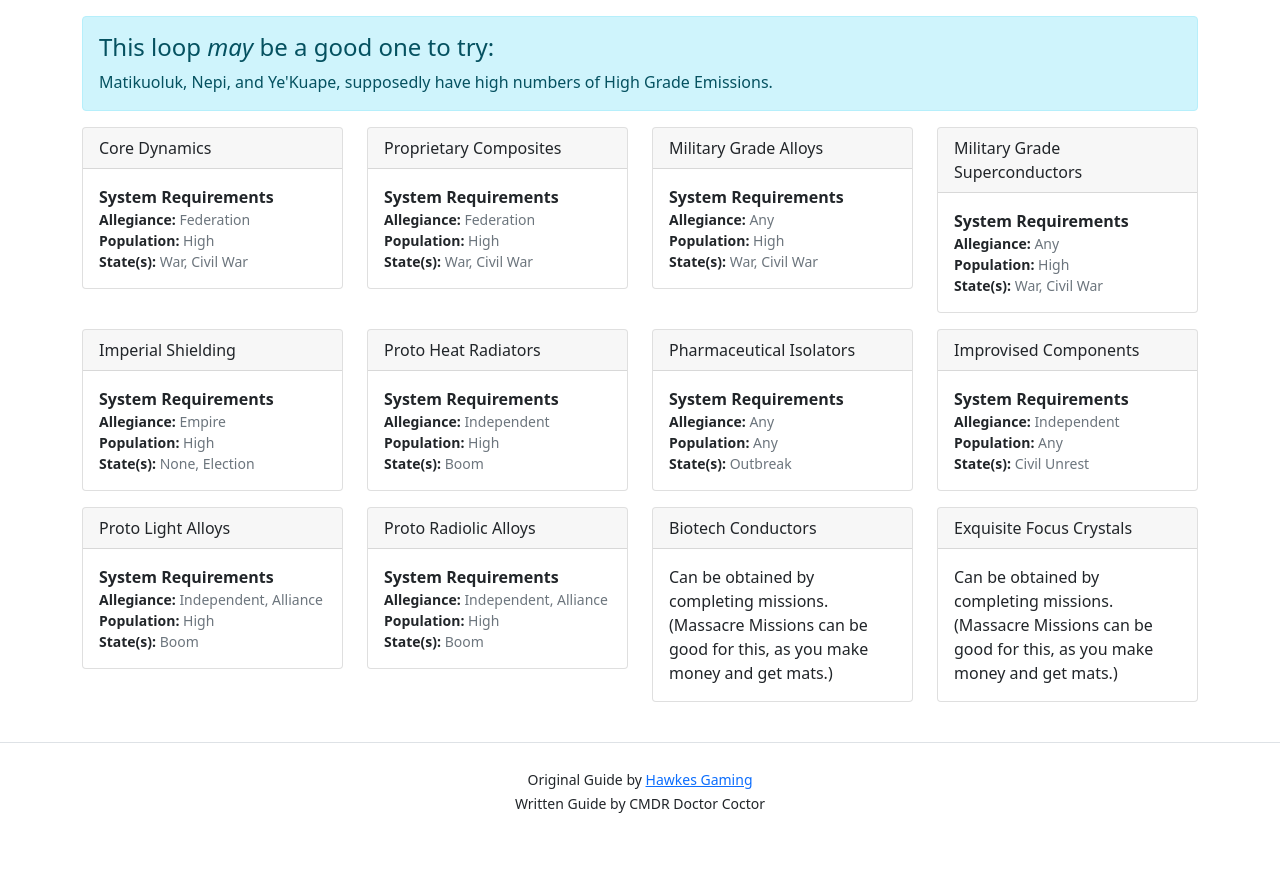
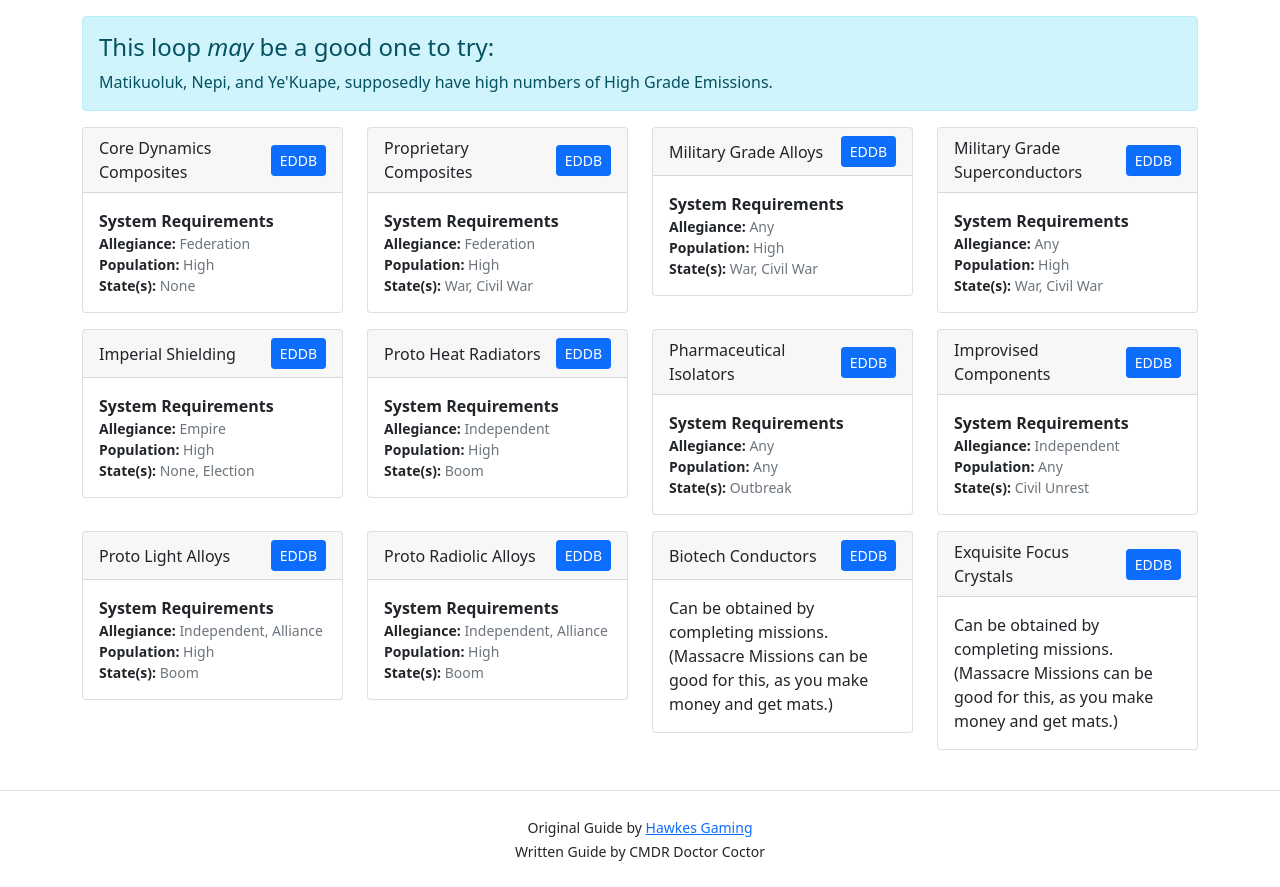
Before and after one commit to jtrenaud1s/EDMats, a React (Create React App) app: page /EDMats/manufactured in a window 1280 px wide. Shown: the part 582-1469 px from the top of the page. Before the commit the page ends 1421 px from the top, so only its background shows below. Built offline with nearby package versions, Linux system fonts and the light colour scheme.

Commit message:
add eddb link and fix core dynamics composites

```diff
--- /dev/null
+++ b/src/components/ManufacturedComponentLocation.tsx
@@ -0,0 +1,61 @@
+import React from 'react'
+import { Card, Col } from 'react-bootstrap';
+import { Allegiance, ManufacturedMaterial, SystemState } from '../interfaces';
+import { allegiances, states } from '../data';
+
+interface IManufacturedComponentLocationProps {
+    material: ManufacturedMaterial
+}
+
+
+const generateEDDBLink = (allegiance: Allegiance, state: SystemState) => {
+  const a = allegiances[allegiance as Allegiance]
+  const t = states[state as SystemState]
+  return `https://eddb.io/system?a=${a}&t=${t}&sort=-population`;
+};
+
+const ManufacturedComponentLocation = ({material}: IManufacturedComponentLocationProps) => {
+  return (
+    <Col sm={12} md={4} lg={3} className="mb-3">
+      <Card>
+        <Card.Header className="d-flex align-items-center justify-content-between">
+          <span>{material.name}</span>
+          <a
+            className="btn btn-sm btn-primary ms-2"
+            href={generateEDDBLink(material.requirements?.allegiance[0] || "Any", material.requirements?.states[0] || "Any")}
+            target="_blank"
+            rel="noreferrer">
+            EDDB
+          </a>
+        </Card.Header>
+        {material.requirements ? (
+          <Card.Body className="d-flex flex-column">
+            <strong>System Requirements</strong>
+            <small>
+              <strong>Allegiance: </strong>
+              <span className="text-muted">
+                {material.requirements.allegiance.join(", ")}
+              </span>
+            </small>
+            <small>
+              <strong>Population: </strong>
+              <span className="text-muted">
+                {material.requirements.population}
+              </span>
+            </small>
+            <small>
+              <strong>State(s): </strong>
+              <span className="text-muted">
+                {material.requirements.states.join(", ")}
+              </span>
+            </small>
+          </Card.Body>
+        ) : (
+          <Card.Body>{material.notes}</Card.Body>
+        )}
+      </Card>
+    </Col>
+  );
+}
+
+export default ManufacturedComponentLocation
--- a/src/data/index.ts
+++ b/src/data/index.ts
@@ -2,11 +2,11 @@ import { ManufacturedMaterial, RawMaterialSystem } from "../interfaces";
 
 export const manufacturedMaterials: ManufacturedMaterial[] = [
   {
-    name: "Core Dynamics",
+    name: "Core Dynamics Composites",
     requirements: {
       allegiance: ["Federation"],
       population: "High",
-      states: ["War", "Civil War"],
+      states: ["None"],
     },
   },
   {
@@ -122,3 +122,49 @@ export const rawMaterialSystems: RawMaterialSystem[] = [
     ],
   },
 ];
+
+export const allegiances = {
+  "Any": "",
+  "Alliance": 1,
+  "Empire": 2,
+  "Federation": 3,
+  "Guardian": 4,
+  "Independent": 5,
+  "None": 6,
+  "Pilots Federation": 7,
+  "Pirate": 8,
+  "Thargoid": 9,
+}
+
+export const states = {
+  "Any": "",
+  "Blight": 102,
+  "Bust": 32,
+  "Boom": 16,
+  "Civil Liberty": 66,
+  "Civil Unrest": 48,
+  "Civil War": 64,
+  "Cold War": 108,
+  "Colonisation": 109,
+  "Damaged": 15,
+  "Drought": 103,
+  "Election": 65,
+  "Expansion": 67,
+  "Famine": 37,
+  "Historic Event": 110,
+  "Infrastructure Failure": 104,
+  "Investment": 101,
+  "Lockdown": 69,
+  "Natural Disaster": 105,
+  "None": 80,
+  "Outbreak": 72,
+  "Pirate Attack": 81,
+  "Public Holiday": 106,
+  "Retreat": 96,
+  "Revolution": 111,
+  "Technological Leap": 112,
+  "Terrorist Attack": 107,
+  "Trade War": 113,
+  "Under Repairs": 14,
+  "War": 73
+}
--- a/src/interfaces/index.ts
+++ b/src/interfaces/index.ts
@@ -1,4 +1,4 @@
-export type SystemState = "None" | "Boom" | "Outbreak" | "Election" | "War" | "Civil War" | "Civil Unrest";
+export type SystemState = "Any" | "None" | "Boom" | "Outbreak" | "Election" | "War" | "Civil War" | "Civil Unrest";
 export type Allegiance = "Federation" | "Alliance" | "Empire" | "Independent" | "Any";
 export type Population = "High" | "Low" | "Any";
 
--- a/src/views/ManufacturedMaterialView.tsx
+++ b/src/views/ManufacturedMaterialView.tsx
@@ -1,7 +1,9 @@
 import React from "react";
-import { Alert, Row, Col, Card } from "react-bootstrap";
+import { Alert, Row } from "react-bootstrap";
 import { manufacturedMaterials } from "../data";
 import MainLayout from "../layout/MainLayout";
+import ManufacturedComponentLocation from "../components/ManufacturedComponentLocation";
+
 
 const ManufacturedMaterialView = () => {
   return (
@@ -52,36 +54,7 @@ const ManufacturedMaterialView = () => {
       <Row>
         {manufacturedMaterials.map((material, id) => {
           return (
-            <Col key={id} sm={12} md={4} lg={3} className="mb-3">
-              <Card>
-                <Card.Header>{material.name}</Card.Header>
-                {material.requirements ? (
-                  <Card.Body className="d-flex flex-column">
-                    <strong>System Requirements</strong>
-                    <small>
-                      <strong>Allegiance: </strong>
-                      <span className="text-muted">
-                        {material.requirements.allegiance.join(', ')}
-                      </span>
-                    </small>
-                    <small>
-                      <strong>Population: </strong>
-                      <span className="text-muted">
-                        {material.requirements.population}
-                      </span>
-                    </small>
-                    <small>
-                      <strong>State(s): </strong>
-                      <span className="text-muted">
-                        {material.requirements.states.join(", ")}
-                      </span>
-                    </small>
-                  </Card.Body>
-                ) : (
-                  <Card.Body>{material.notes}</Card.Body>
-                )}
-              </Card>
-            </Col>
+            <ManufacturedComponentLocation material={material} key={id} />
           );
         })}
       </Row>
```
